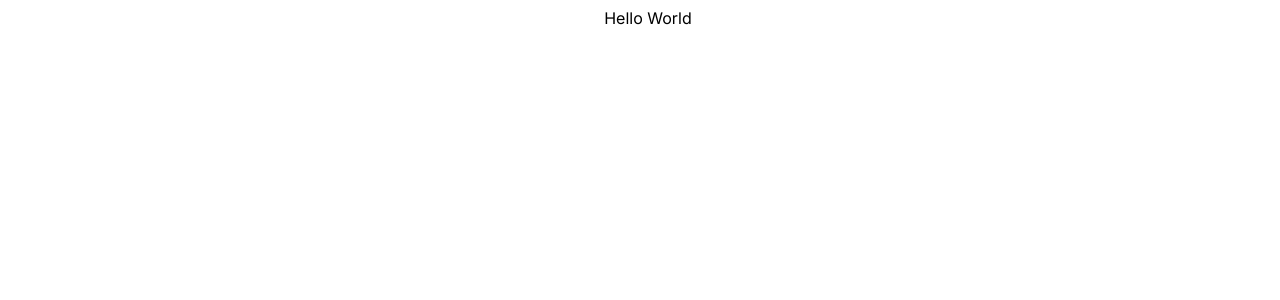
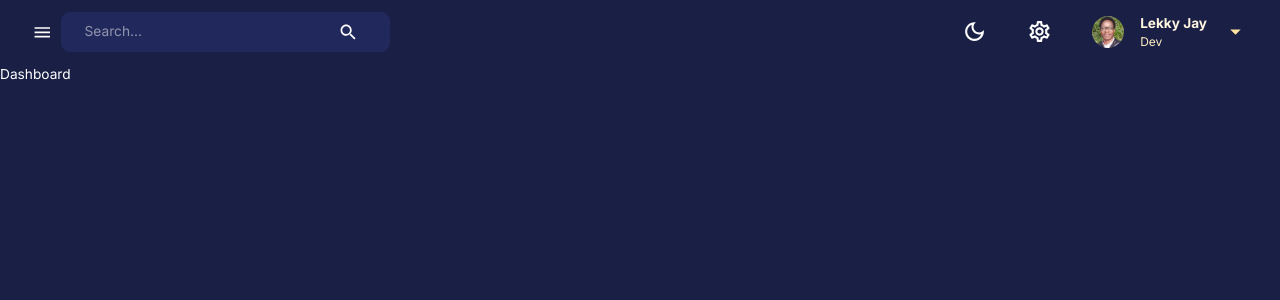
Before and after one commit to Lekkyjay/admin-dash-client, a React (Create React App) app: page /dashboard in a window 1280 px wide. Shown: the top 300 px of the page. Built offline with nearby package versions, Linux system fonts and the light colour scheme.

Commit message:
Darkmode-lightmode toggling works.

```diff
--- a/src/App.tsx
+++ b/src/App.tsx
@@ -1,30 +1,32 @@
-import { createTheme } from '@mui/material'
-import { Theme as MUITheme, ThemeOptions as MUIThemeOptions } from '@mui/material/styles'
-import { useMemo } from 'react';
-import './App.css';
-import { useAppSelector } from './app/hooks';
-import { selectMode } from './features/theme/themeSlice';
-import { themeSettings } from './theme';
+import { useMemo } from 'react'
+import { BrowserRouter, Navigate, Route, Routes } from 'react-router-dom'
+import { createTheme, CssBaseline, PaletteMode, ThemeProvider} from '@mui/material'
+// import { createTheme,  ThemeProvider } from '@mui/material/styles'
+// import CssBaseline from '@mui/material/CssBaseline'
+import { useAppSelector } from './app/hooks'
+import { selectMode } from './features/theme/themeSlice'
+import { themeSettings } from './theme'
+import './App.css'
+import Layout from './features/Layout'
+import Dashboard from './features/Dashboard'
 
-interface ThemeOptions extends MUIThemeOptions {
-  palette?: {},
-  mode: {}
+function App() {
+  const mode = useAppSelector(selectMode) as PaletteMode
+  const theme = useMemo(() => createTheme(themeSettings(mode)), [mode])
+
+  return (
+    <BrowserRouter>
+      <ThemeProvider theme={theme}>
+        <CssBaseline />
+        <Routes>
+          <Route element={<Layout />}>
+            <Route path='/' element={<Navigate to='/dashboard' replace />} />
+            <Route path='/dashboard' element={<Dashboard />} />
+          </Route>
+        </Routes>
+      </ThemeProvider>
+    </BrowserRouter>
+  )
 }
 
-declare module '@mui/material/styles' {
-  interface Theme {}
-  interface ThemeOptions {}
-}
-
-function App() {
-  const mode = useAppSelector(selectMode)
-  // const theme = useMemo(() => createTheme(themeSettings(mode)), [mode])
-
-  return (
-    <div className="App">
-      Hello World
-    </div>
-  );
-}
-
-export default App;
+export default App
--- /dev/null
+++ b/src/features/Dashboard.tsx
@@ -0,0 +1,7 @@
+import React from 'react'
+
+export default function Dashboard() {
+  return (
+    <div>Dashboard</div>
+  )
+}
--- /dev/null
+++ b/src/features/FlexBetween.tsx
@@ -0,0 +1,14 @@
+import { Box } from '@mui/material'
+import { styled } from '@mui/system'
+
+type FlexProps = {
+  backgroundColor?: string
+}
+
+const FlexBetween = styled(Box)<FlexProps>({
+  display: 'flex',
+  justifyContent: 'space-between',
+  alignItems: 'center',
+})
+
+export default FlexBetween
--- /dev/null
+++ b/src/features/Layout.tsx
@@ -0,0 +1,21 @@
+import { Outlet } from 'react-router-dom'
+import { Box } from '@mui/material'
+import Navbar from './Navbar'
+import { useState } from 'react';
+import { useAppSelector } from '../app/hooks';
+import { selectUserId } from './theme/themeSlice';
+
+export default function Layout() {
+  const [isSidebarOpen, setIsSidebarOpen] = useState(true);
+  const userId = useAppSelector(selectUserId)
+  const user = { name: 'Lekky Jay', occupation: 'Dev' }
+
+  return (
+    <Box width="100%" height="100%">
+      <Box>
+        <Navbar isSidebarOpen={isSidebarOpen} setIsSidebarOpen={setIsSidebarOpen} user={user} />
+        <Outlet />
+      </Box>
+    </Box>
+  )
+}
--- /dev/null
+++ b/src/features/Navbar.tsx
@@ -0,0 +1,109 @@
+import React, { SetStateAction, useState } from 'react'
+import { AppBar, Box, Button, IconButton, InputBase, Menu, MenuItem, Toolbar, Typography, useTheme } from '@mui/material'
+import { ArrowDropDownOutlined, DarkModeOutlined, LightModeOutlined, Menu as MenuIcon, Search, SettingsOutlined } from '@mui/icons-material'
+import { useAppDispatch } from '../app/hooks'
+import FlexBetween from './FlexBetween'
+import { setMode } from './theme/themeSlice'
+import profileImage from '../assets/profile.jpg'
+
+interface IProps {
+  user: { name: string, occupation: string }
+  isSidebarOpen: boolean
+  setIsSidebarOpen: React.Dispatch<SetStateAction<boolean>>
+}
+
+export default function Navbar({ user, isSidebarOpen, setIsSidebarOpen }: IProps) {
+  const dispatch = useAppDispatch()
+  const theme = useTheme()
+  console.log(theme)
+  const [anchorEl, setAnchorEl] = useState<Element | null>(null)
+
+  const isOpen = Boolean(anchorEl)
+  const handleClick = (event: React.MouseEvent) => setAnchorEl(event.currentTarget)
+  const handleClose = () => setAnchorEl(null)
+
+  return (
+    <AppBar sx={{position: "static", background: "none", boxShadow: "none"}}>
+      <Toolbar sx={{ justifyContent: "space-between" }}>
+        {/* LEFT SIDE */}
+        <FlexBetween>
+          <IconButton onClick={() => setIsSidebarOpen(!isSidebarOpen)}>
+            <MenuIcon />
+          </IconButton>
+          <FlexBetween
+            backgroundColor={theme.palette.background.alt}
+            borderRadius="9px"
+            gap="3rem"
+            p="0.1rem 1.5rem"
+          >
+            <InputBase placeholder="Search..." />
+            <IconButton>
+              <Search />
+            </IconButton>
+          </FlexBetween>
+        </FlexBetween>
+
+        {/* RIGHT SIDE */}
+        <FlexBetween gap="1.5rem">
+          <IconButton onClick={() => dispatch(setMode())}>
+            {theme.palette.mode === "dark"
+            ? (<DarkModeOutlined sx={{ fontSize: "25px" }} />)
+            : (<LightModeOutlined sx={{ fontSize: "25px" }} />)}
+          </IconButton>
+          <IconButton>
+            <SettingsOutlined sx={{ fontSize: "25px" }} />
+          </IconButton>
+
+          <FlexBetween>
+            <Button
+              onClick={handleClick}
+              sx={{
+                display: "flex",
+                justifyContent: "space-between",
+                alignItems: "center",
+                textTransform: "none",
+                gap: "1rem",
+              }}
+            >
+              <Box
+                component="img"
+                alt="profile"
+                src={profileImage}
+                height="32px"
+                width="32px"
+                borderRadius="50%"
+                sx={{ objectFit: "cover" }}
+              />
+              <Box textAlign="left">
+                <Typography
+                  fontWeight="bold"
+                  fontSize="0.85rem"
+                  sx={{ color: theme.palette.secondary[100] }}
+                >
+                  {user.name}
+                </Typography>
+                <Typography
+                  fontSize="0.75rem"
+                  sx={{ color: theme.palette.secondary[200] }}
+                >
+                  {user.occupation}
+                </Typography>
+              </Box>
+              <ArrowDropDownOutlined
+                sx={{ color: theme.palette.secondary[300], fontSize: "25px" }}
+              />
+            </Button>
+            <Menu
+              anchorEl={anchorEl}
+              open={isOpen}
+              onClose={handleClose}
+              anchorOrigin={{ vertical: "bottom", horizontal: "center" }}
+            >
+              <MenuItem onClick={handleClose}>Log Out</MenuItem>
+            </Menu>
+          </FlexBetween>
+        </FlexBetween>
+      </Toolbar>
+    </AppBar>
+  )
+}
--- a/src/features/theme/themeSlice.ts
+++ b/src/features/theme/themeSlice.ts
@@ -21,3 +21,4 @@ export const { setMode } = themeSlice.actions
 export default themeSlice.reducer
 
 export const selectMode = (state: RootState) => state.theme.mode
+export const selectUserId = (state: RootState) => state.theme.userId
--- a/src/theme.ts
+++ b/src/theme.ts
@@ -1,4 +1,23 @@
+import { PaletteMode } from "@mui/material"
 import { IKeys, IToken } from "./interfaces"
+
+declare module '@mui/material/styles' {
+  interface TypeBackground {
+    alt: string;
+  }
+  interface PaletteColor {
+    50: string;
+    100: string;
+    200: string;
+    300: string;
+    400: string;
+    500: string;
+    600: string;
+    700: string;
+    800: string;
+    900: string;
+  }
+}
 
 // color design tokens export
 export const tokensDark = {
@@ -63,7 +82,7 @@ function reverseTokens(tokensDark: IToken) {
 export const tokensLight = reverseTokens(tokensDark)
 
 // mui theme settings
-export const themeSettings = (mode: string) => {
+export const themeSettings = (mode: PaletteMode) => {
   return {
     palette: {
       mode: mode,
```
Also changed, not shown: src/assets/profile.jpg (added).
